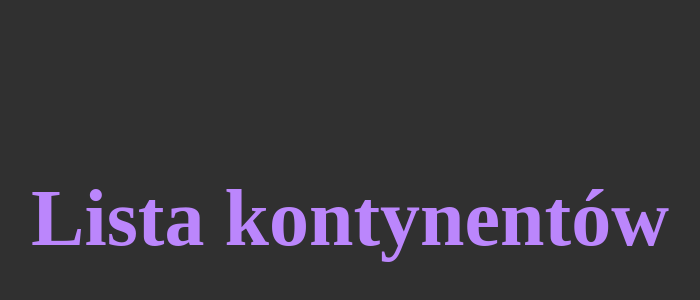
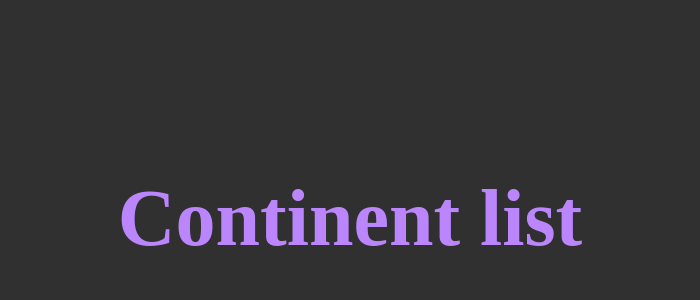
Before and after one commit to Kichiyaki/countries, a React (Create React App) app: page / in a window 1280 px wide. Shown: the part 190-490 px from the top of the page, without its empty margins (290-990 px from the left). Built offline with nearby package versions, Linux system fonts and the light colour scheme.

Commit message:
add a new component - Container

```diff
--- /dev/null
+++ b/src/common/Container/Container.tsx
@@ -0,0 +1,22 @@
+import { makeStyles } from "@material-ui/styles";
+
+export interface ContainerProps {
+  children?: React.ReactNode;
+}
+
+const Container = ({ children }: ContainerProps) => {
+  const classes = useStyles();
+  return <div className={classes.container}>{children}</div>;
+};
+
+const useStyles = makeStyles(() => {
+  return {
+    container: {
+      padding: "0 20px",
+      maxWidth: "1000px",
+      margin: "0 auto",
+    },
+  };
+});
+
+export default Container;
--- a/src/features/ContinentsPage/ContinentsPage.tsx
+++ b/src/features/ContinentsPage/ContinentsPage.tsx
@@ -1,9 +1,32 @@
+import { makeStyles } from "@material-ui/styles";
+import Container from "common/Container/Container";
 import useContinents from "./useContinents";
 
 const ContinentsPage = () => {
   const { loading, continents } = useContinents();
+  const classes = useStyles();
   console.log(loading, continents);
-  return <div></div>;
+  if (loading) {
+    return (
+      <div className={classes.loading}>
+        <Container>
+          <h1>Loading continents...</h1>
+        </Container>
+      </div>
+    );
+  }
+  return <Container></Container>;
 };
 
+const useStyles = makeStyles(() => {
+  return {
+    loading: {
+      display: "flex",
+      alignItems: "center",
+      justifyContent: "center",
+      minHeight: "100vh",
+    },
+  };
+});
+
 export default ContinentsPage;
--- a/src/features/ContinentsPage/useContinents.ts
+++ b/src/features/ContinentsPage/useContinents.ts
@@ -12,12 +12,13 @@ const QUERY = gql`
 `;
 
 const useContinents = () => {
-  const { data, loading } = useQuery<Query["continents"], any>(QUERY);
+  const { data, loading, error } = useQuery<Query["continents"], any>(QUERY);
   const continents = useMemo(() => data ?? [], [data]);
 
   return {
     continents,
     loading,
+    error: error?.graphQLErrors?.[0]?.message || error?.networkError?.message,
   };
 };
 
--- a/src/features/IndexPage/IndexPage.tsx
+++ b/src/features/IndexPage/IndexPage.tsx
@@ -1,14 +1,17 @@
 import { makeStyles } from "@material-ui/styles";
 import Link from "common/Link/Link";
+import Container from "common/Container/Container";
 import { Route } from "config/routing";
 
 const IndexPage = () => {
   const classes = useStyles();
   return (
     <div className={classes.main}>
-      <h1 className={classes.h1}>
-        <Link to={Route.ContinentsPage}>Lista kontynentów</Link>
-      </h1>
+      <Container>
+        <h1 className={classes.h1}>
+          <Link to={Route.ContinentsPage}>Continent list</Link>
+        </h1>
+      </Container>
     </div>
   );
 };
```
